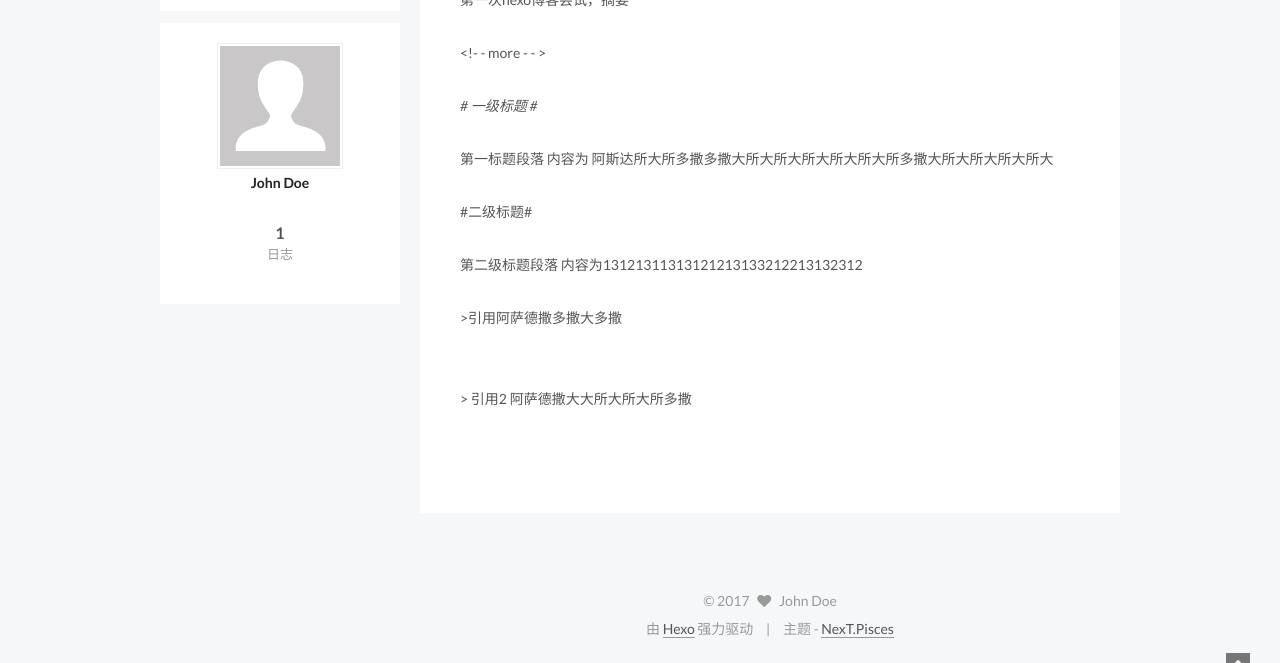
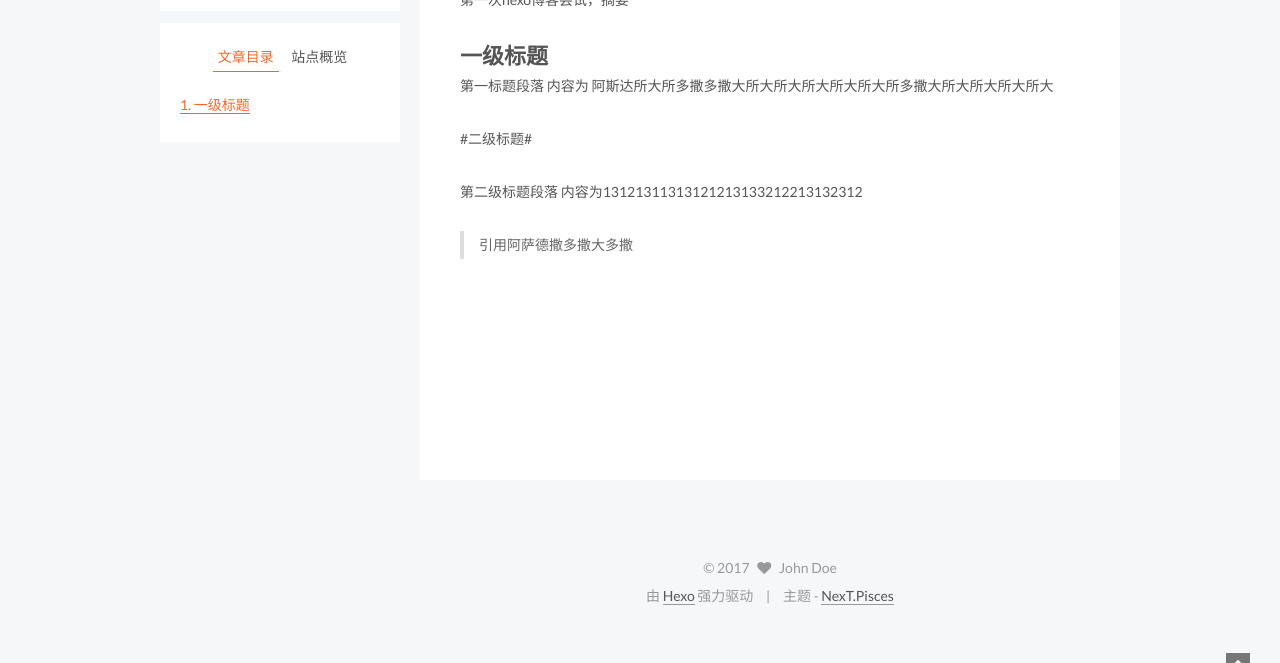
Before and after one commit to MMRain/MMRain.github.io, a plain HTML site: page 2017/06/25/尝试/index.html in a window 1280 px wide. Shown: the part 223-886 px from the top of the page. After the commit the page ends 853 px from the top, so only its background shows below. Drawn offline with Linux system fonts and the light colour scheme.

Commit message:
Site updated: 2017-06-25 17:09:32

```diff
--- a/2017/06/25/尝试/index.html
+++ b/2017/06/25/尝试/index.html
@@ -93,16 +93,16 @@
 
 
 
-<meta name="description" content="第一次hexo博客尝试，摘要 &amp;lt;!- - more - - &amp;gt; # 一级标题 #  第一标题段落 内容为 阿斯达所大所多撒多撒大所大所大所大所大所大所多撒大所大所大所大所大   #二级标题#  第二级标题段落 内容为13121311313121213133212213132312   &amp;gt;引用阿萨德撒多撒大多撒  &amp;gt; 引用2 阿萨德撒大大所大所大所多撒">
+<meta name="description" content="第一次hexo博客尝试，摘要 一级标题 第一标题段落 内容为 阿斯达所大所多撒多撒大所大所大所大所大所大所多撒大所大所大所大所大   #二级标题#  第二级标题段落 内容为13121311313121213133212213132312   引用阿萨德撒多撒大多撒">
 <meta property="og:type" content="article">
 <meta property="og:title" content="尝试">
 <meta property="og:url" content="http://yoursite.com/2017/06/25/尝试/index.html">
 <meta property="og:site_name" content="MRain">
-<meta property="og:description" content="第一次hexo博客尝试，摘要 &amp;lt;!- - more - - &amp;gt; # 一级标题 #  第一标题段落 内容为 阿斯达所大所多撒多撒大所大所大所大所大所大所多撒大所大所大所大所大   #二级标题#  第二级标题段落 内容为13121311313121213133212213132312   &amp;gt;引用阿萨德撒多撒大多撒  &amp;gt; 引用2 阿萨德撒大大所大所大所多撒">
-<meta property="og:updated_time" content="2017-06-25T09:05:15.000Z">
+<meta property="og:description" content="第一次hexo博客尝试，摘要 一级标题 第一标题段落 内容为 阿斯达所大所多撒多撒大所大所大所大所大所大所多撒大所大所大所大所大   #二级标题#  第二级标题段落 内容为13121311313121213133212213132312   引用阿萨德撒多撒大多撒">
+<meta property="og:updated_time" content="2017-06-25T09:09:19.000Z">
 <meta name="twitter:card" content="summary">
 <meta name="twitter:title" content="尝试">
-<meta name="twitter:description" content="第一次hexo博客尝试，摘要 &amp;lt;!- - more - - &amp;gt; # 一级标题 #  第一标题段落 内容为 阿斯达所大所多撒多撒大所大所大所大所大所大所多撒大所大所大所大所大   #二级标题#  第二级标题段落 内容为13121311313121213133212213132312   &amp;gt;引用阿萨德撒多撒大多撒  &amp;gt; 引用2 阿萨德撒大大所大所大所多撒">
+<meta name="twitter:description" content="第一次hexo博客尝试，摘要 一级标题 第一标题段落 内容为 阿斯达所大所多撒多撒大所大所大所大所大所大所多撒大所大所大所大所大   #二级标题#  第二级标题段落 内容为13121311313121213133212213132312   引用阿萨德撒多撒大多撒">
 
 
 
@@ -320,14 +320,15 @@
 
 
         <p>第一次hexo博客尝试，摘要</p>
-<p>&lt;!- - more - - &gt;</p>
-<p><em># 一级标题 #</em></p>
-<p> 第一标题段落 内容为 阿斯达所大所多撒多撒大所大所大所大所大所大所多撒大所大所大所大所大 </p>
+<h1 id="一级标题"><a href="#一级标题" class="headerlink" title="一级标题"></a>一级标题</h1><p> 第一标题段落 内容为 阿斯达所大所多撒多撒大所大所大所大所大所大所多撒大所大所大所大所大 </p>
 
 <p>#二级标题#</p>
 <p> 第二级标题段落 内容为13121311313121213133212213132312</p>
 
-<p> &gt;引用阿萨德撒多撒大多撒 </p><br><p> &gt; 引用2 阿萨德撒大大所大所大所多撒</p>
+<blockquote>
+<p>引用阿萨德撒多撒大多撒 </p>
+</blockquote>
+
 
     </div>
 
@@ -402,8 +403,17 @@
 
 
 
+        <ul class="sidebar-nav motion-element">
+          <li class="sidebar-nav-toc sidebar-nav-active" data-target="post-toc-wrap" >
+            文章目录
+          </li>
+          <li class="sidebar-nav-overview" data-target="site-overview">
+            站点概览
+          </li>
+        </ul>
 
-      <section class="site-overview sidebar-panel sidebar-panel-active">
+
+      <section class="site-overview sidebar-panel">
         <div class="site-author motion-element" itemprop="author" itemscope itemtype="http://schema.org/Person">
           <img class="site-author-image" itemprop="image"
                src="/images/avatar.gif"
@@ -447,6 +457,22 @@
 
       </section>
 
+
+      <!--noindex-->
+        <section class="post-toc-wrap motion-element sidebar-panel sidebar-panel-active">
+          <div class="post-toc">
+
+
+
+
+
+
+              <div class="post-toc-content"><ol class="nav"><li class="nav-item nav-level-1"><a class="nav-link" href="#一级标题"><span class="nav-number">1.</span> <span class="nav-text">一级标题</span></a></li></ol></div>
+
+
+          </div>
+        </section>
+      <!--/noindex-->
 
 
 
--- a/css/main.css
+++ b/css/main.css
@@ -1678,7 +1678,7 @@ pre .javascript .function {
   width: 4px;
   height: 4px;
   border-radius: 50%;
-  background: #4a62ff;
+  background: #14ff75;
 }
 .links-of-blogroll {
   font-size: 13px;
```
Also changed, not shown: index.html (+5 -4 lines).
